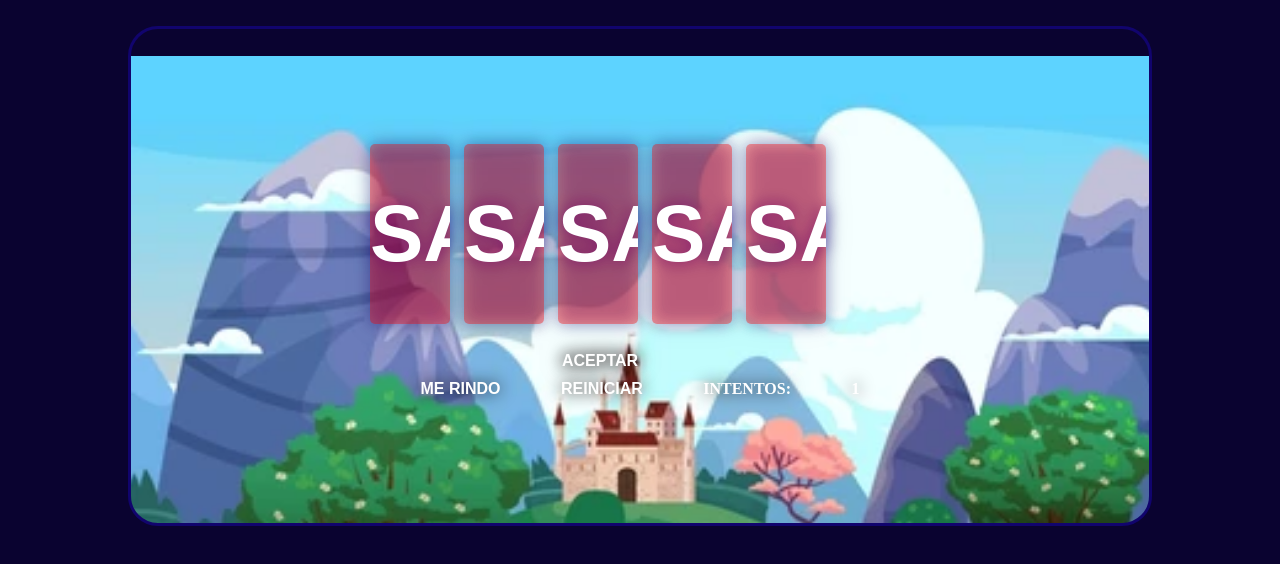
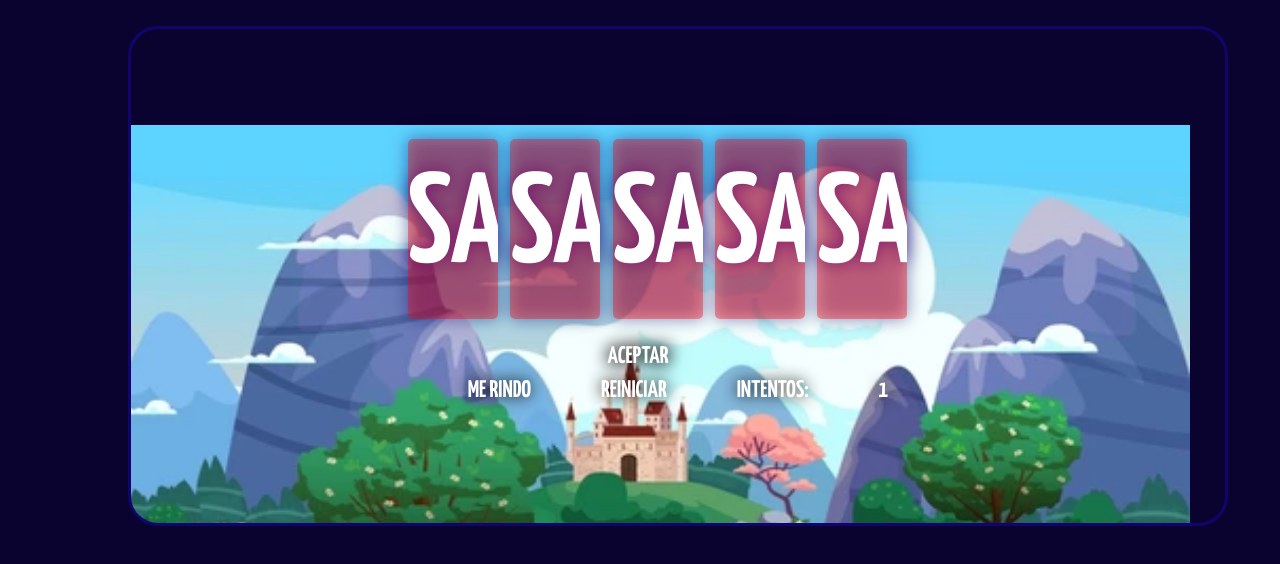
Before and after one commit to MarIsaTrettel/Elearning-total, a plain HTML site: page evaluacionFinal/index.html in a window 1280 px wide. Both pictures are taken after typing "Sample", "Sample", "Sample", "Sample", "Sample" into the empty fields and a click on the input "ACEPTAR". Drawn offline with Linux system fonts and the light colour scheme.

Commit message:
Trabajo final

```diff
--- a/evaluacionFinal/Css/style.css
+++ b/evaluacionFinal/Css/style.css
@@ -2,6 +2,8 @@
     margin: 0;
     padding: 0;
     box-sizing: border-box;
+    font-family: 'Lato', sans-serif;
+    font-family: 'Yanone Kaffeesatz', sans-serif;;
 }
 
 body {
@@ -11,10 +13,10 @@ body {
 #estiloFondo {
     background-image: url(../img/fantasy-landscape.jpg);
     background-repeat: no-repeat;
-    background-size: contain;
+    background-size: 1100px 550px;
     background-position: center;
     background-attachment: fixed;
-    width: 80%;
+    width: 1100px;
     height: 500px;
     border-radius: 30px;
     border: 3px solid rgb(17, 4, 109);
@@ -37,13 +39,13 @@ body {
     margin: 10% 45%;
 }
 .letras {
-    width: 80px;
+    width: 90px;
     height: 180px;
     margin-left: 10px;
     text-transform: uppercase;
     text-align: center;
     font-weight: bolder;
-    font-size: 5rem;
+    font-size: 8rem;
     border-radius: 5px;
     border: 0;
     background: rgba(250, 250, 249, 0.39);
@@ -60,6 +62,7 @@ body {
 #btnAceptar{
     width: 80px;
     margin: 10px 200px;
+
 }
 
 #ganaste {
@@ -84,8 +87,12 @@ body {
 {
     border: 0;
     color: white;
-    font-size: 1rem;
+    font-size: 1.5rem;
     font-weight: bolder;
     background-color: rgba(245, 245, 220, 0);
     filter: drop-shadow(0 0 0.5rem rgba(8, 0, 0, 0.967))
 }
+
+.error{
+    color:red;
+}
--- a/evaluacionFinal/Js/script.js
+++ b/evaluacionFinal/Js/script.js
@@ -32,7 +32,8 @@ var listado = [
     "FERIA",
     "FETOS",
     "FIJOS",
-    "FILAS"
+    "FILAS",
+    "JUEGO"
 ]
 
 
@@ -52,7 +53,6 @@ var contador = 0;
 palabra = palabra.toUpperCase();
 
 function letrasAcertadas() {
-
     contador++;
     pElement.textContent = contador;
 
--- /dev/null
+++ b/evaluacionFinal/Js/validacion.js
@@ -0,0 +1,13 @@
+
+
+
+var validacion = (id) => {
+    var input0 = document.getElementById(id);
+    if (!/^([a-zA-Z])+$/i.test(input0.value)) {
+        input0.setCustomValidity("ingresar letras, no números")
+        input0.style.color = "red";
+    } else {
+        input0.setCustomValidity("")
+        input0.style.color = "white";
+    }
+}
--- a/evaluacionFinal/index.html
+++ b/evaluacionFinal/index.html
@@ -5,23 +5,26 @@
     <meta charset="UTF-8">
     <meta name="viewport" content="width=device-width, initial-scale=1.0">
     <link rel="stylesheet" href="./Css/style.css">
+    <link rel="preconnect" href="https://fonts.googleapis.com">
+    <link rel="preconnect" href="https://fonts.gstatic.com" crossorigin>
+    <link
+        href="https://fonts.googleapis.com/css2?family=Lato:ital,wght@1,700&family=Yanone+Kaffeesatz:wght@700&display=swap"
+        rel="stylesheet">
     <title>Evaluacion final</title>
 </head>
 
 <body>
     <main id="estiloFondo">
         <section id="fondoJuego">
-
-
             <article class="contenedorLetras">
-                <form id="palabra1">
-                    <input type="text" class="letras" id="0" maxlength="1">
-                    <input type="text" class="letras" id="1" maxlength="1">
-                    <input type="text" class="letras" id="2" maxlength="1">
-                    <input type="text" class="letras" id="3" maxlength="1">
-                    <input type="text" class="letras" id="4" maxlength="1">
+                <form id="palabra1" name="palabra1" method="get">
+                    <input type="text" class="letras" id="0" maxlength="1" onblur="validacion(0)">
+                    <input type="text" class="letras" id="1" maxlength="1" onblur="validacion(1)">
+                    <input type="text" class="letras" id="2" maxlength="1" onblur="validacion(2)">
+                    <input type="text" class="letras" id="3" maxlength="1" onblur="validacion(3)">
+                    <input type="text" class="letras" id="4" maxlength="1" onblur="validacion(4)">
                     <br><br>
-                    <input type="submit" id="btnAceptar" value="ACEPTAR">
+                    <input type="submit" id="btnAceptar" value="ACEPTAR" onclick="verificar()">
                 </form>
             </article>
 
@@ -36,14 +39,14 @@
                 <p id="areaContador"></p>
 
             </article>
-                    <section>
-            <h3 id="ganaste">
-
-            </h3></section>
+            <section>
+                <P id="ganaste"></P>
+            </section>
         </section>
 
 
         <script src="./Js/script.js"></script>
+        <script src="./Js/validacion.js"></script>
     </main>
 </body>
 
```
